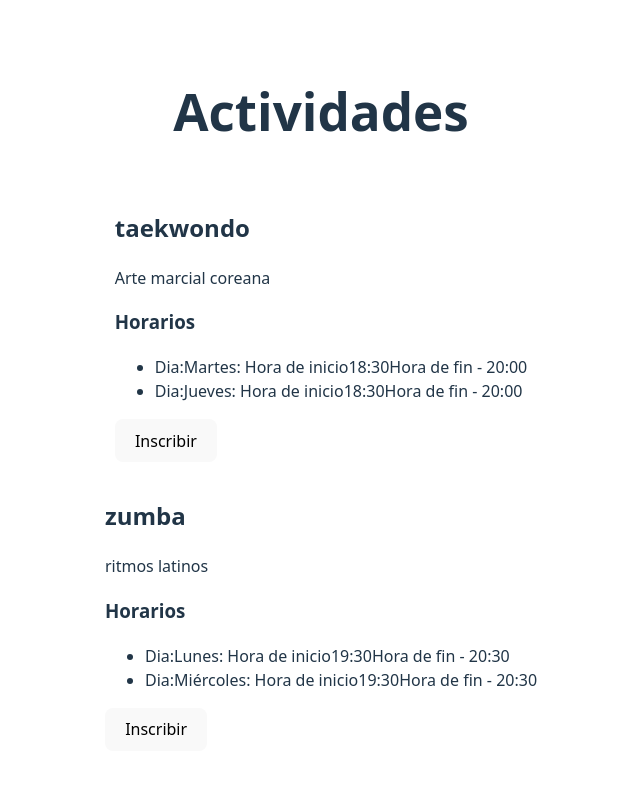
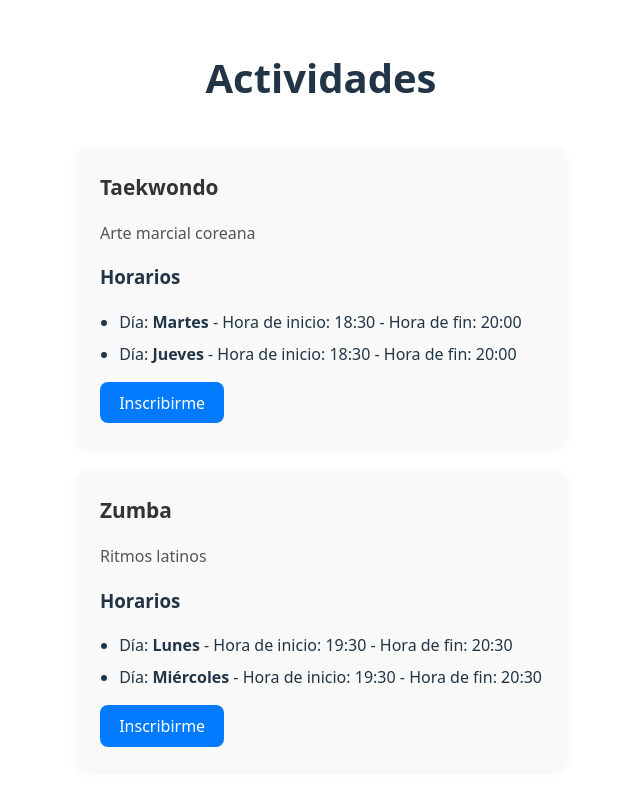
Before and after one commit to UCC-ArqSoft1/proyecto2025-Bocco-Bono-Cabral-Ferrer, a React (Vite) app in the folder frontend_gym/: page /activities in a window 1280 px wide. Shown: the top 786 px of the page, without its empty margins (319-959 px from the left). Built offline with nearby package versions, Linux system fonts and the light colour scheme.

Commit message:
ActivitiesFront

```diff
--- a/frontend_gym/package.json
+++ b/frontend_gym/package.json
@@ -12,7 +12,7 @@
   "dependencies": {
     "react": "^19.1.0",
     "react-dom": "^19.1.0",
-    "react-router-dom": "^7.6.0"
+    "react-router-dom": "^7.6.1"
   },
   "devDependencies": {
     "@eslint/js": "^9.25.0",
--- a/frontend_gym/src/Activities.css
+++ b/frontend_gym/src/Activities.css
@@ -7,3 +7,61 @@
     height: 100vh;
     gap: 1rem;
 }
+
+.activitiescontainer h1 {
+    text-align: center;
+    font-size: 2.5rem;
+    margin-bottom: 2rem;
+}
+
+.activities-list {
+    display: grid;
+    grid-template-columns: repeat(auto-fit, minmax(280px, 1fr));
+    gap: 1.5rem;
+}
+
+.activity-card {
+    background-color: #f9f9f9;
+    border-radius: 12px;
+    padding: 1.5rem;
+    box-shadow: 0 2px 10px rgba(0, 0, 0, 0.05);
+    transition: transform 0.2s ease;
+}
+
+.activity-card:hover {
+    transform: translateY(-4px);
+}
+
+.activity-card h2 {
+    margin-top: 0;
+    font-size: 1.3rem;
+    color: #333;
+}
+
+.activity-card p {
+    color: #555;
+}
+
+.activity-card ul {
+    padding-left: 1.2rem;
+    margin-bottom: 1rem;
+}
+
+.activity-card li {
+    margin-bottom: 0.5rem;
+}
+
+button {
+    background-color: #007bff;
+    color: white;
+    border: none;
+    padding: 0.6rem 1.2rem;
+    border-radius: 8px;
+    font-size: 1rem;
+    cursor: pointer;
+    transition: background-color 0.2s ease;
+}
+
+button:hover {
+    background-color: #0056b3;
+}
--- a/frontend_gym/src/Activities.jsx
+++ b/frontend_gym/src/Activities.jsx
@@ -2,7 +2,7 @@ import "./Activities.css";
 const Activities = () => {
     const activities = [
         {
-            name: "taekwondo",
+            name: "Taekwondo",
             description: "Arte marcial coreana",
             schedule: [
                 { day: 2, "hora-inicio": "18:30", "hora-fin": "20:00" },
@@ -10,8 +10,8 @@ const Activities = () => {
             ]
         },
         {
-            name: "zumba",
-            description: "ritmos latinos",
+            name: "Zumba",
+            description: "Ritmos latinos",
             schedule: [
                 { day: 1, "hora-inicio": "19:30", "hora-fin": "20:30" },
                 { day: 3, "hora-inicio": "19:30", "hora-fin": "20:30" }
@@ -28,6 +28,7 @@ const Activities = () => {
     return (
         <div className="activitiescontainer">
             <h1>Actividades</h1>
+            <div className="activities-list">
                 {activities.map((activity, index) => (
                     <div className="activity-card" key={index}>
                         <h2>{activity.name}</h2>
@@ -36,14 +37,16 @@ const Activities = () => {
                         <ul>
                             {activity.schedule.map((schedule, i) => (
                                 <li key={i}>
-                                Dia:{weekDays[schedule.day]}:
-                                Hora de inicio{schedule["hora-inicio"]}Hora de fin - {schedule["hora-fin"]}
+                                    Día: <strong>{weekDays[schedule.day]}</strong> -
+                                    Hora de inicio: {schedule["hora-inicio"]} -
+                                    Hora de fin: {schedule["hora-fin"]}
                                 </li>
                             ))}
                         </ul>
-                    <button onClick={() => handleEnrollment(activity.name)}>Inscribir</button>
+                        <button onClick={() => handleEnrollment(activity.name)}>Inscribirme</button>
                     </div>
                 ))}
+            </div>
         </div>
     )
 }
```
Also changed, not shown: 1 other file (tests, documents, lock files or other folders). Lines whose indentation alone changed are shown as unchanged.
